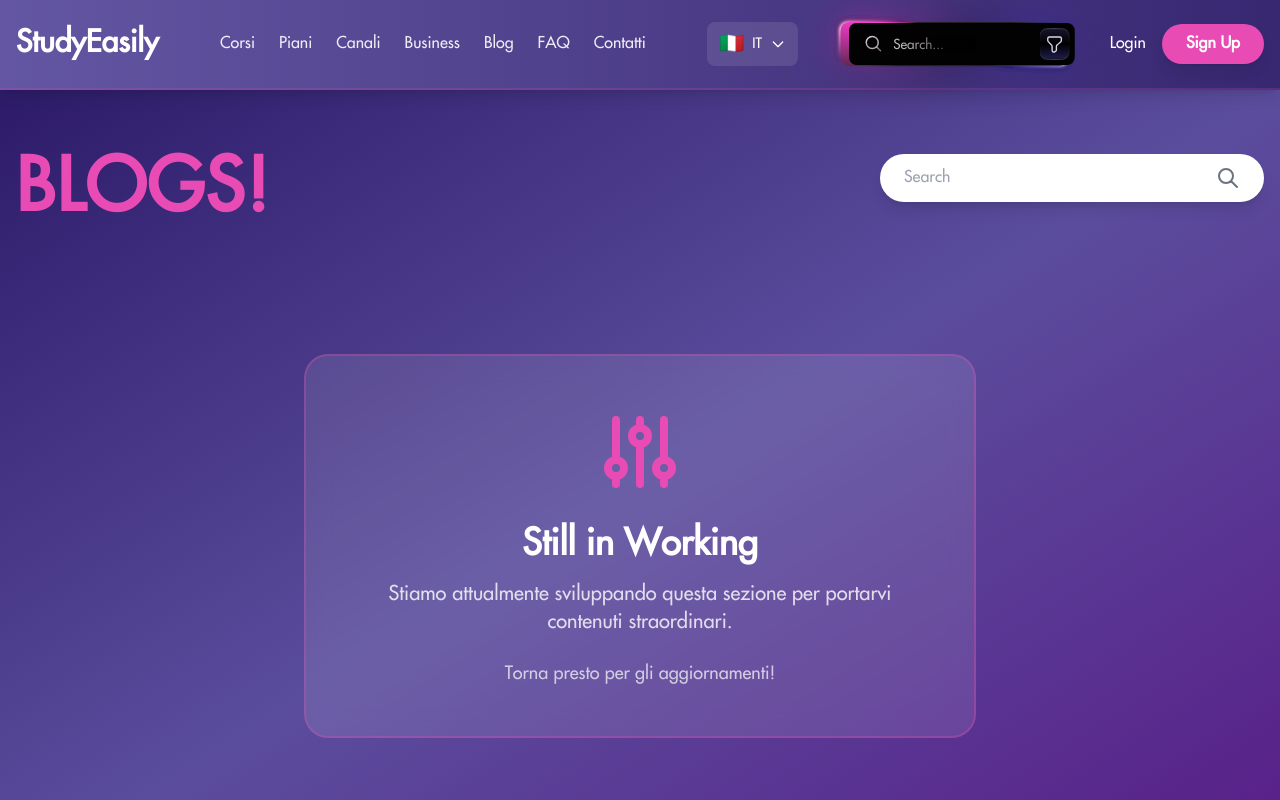
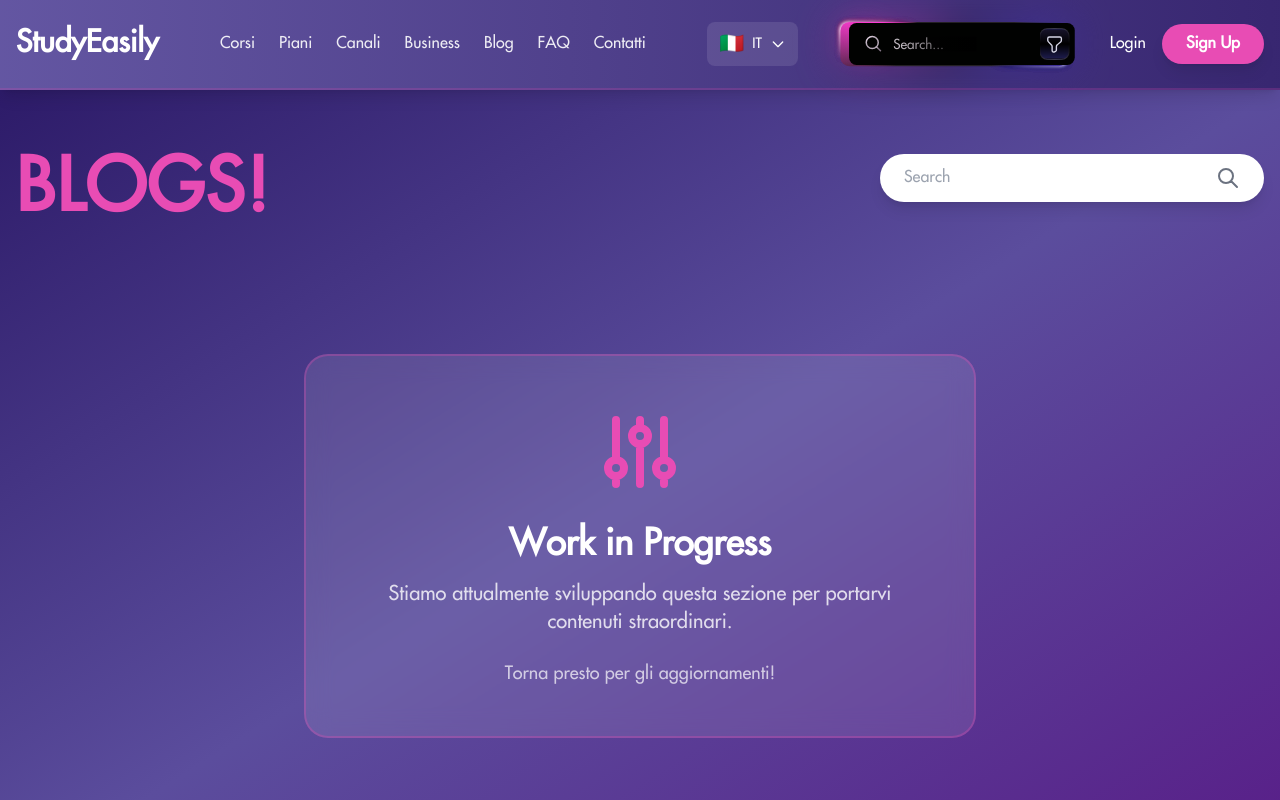
Before and after one commit to yuu04rip/studyeasily-sample, a Next.js app: page /blog in a window 1280 px wide. Shown: the top 800 px of the page. Built offline with nearby package versions, Linux system fonts and the light colour scheme.

Commit message:
Fix grammatical errors in blog work-in-progress translations
Co-authored-by: yuu04rip <99676204+yuu04rip@users.noreply.github.com>

```diff
--- a/contexts/LanguageContext.tsx
+++ b/contexts/LanguageContext.tsx
@@ -36,7 +36,7 @@ const translations: Record<Language, Record<string, string>> = {
 
     // Blog
     'blog.title': 'BLOGS!',
-    'blog.working': 'Still in Working',
+    'blog.working': 'Work in Progress',
     'blog.working.desc': 'Stiamo attualmente sviluppando questa sezione per portarvi contenuti straordinari.',
     'blog.working.check': 'Torna presto per gli aggiornamenti!',
   },
@@ -65,7 +65,7 @@ const translations: Record<Language, Record<string, string>> = {
 
     // Blog
     'blog.title': 'BLOGS!',
-    'blog.working': 'Still in Working',
+    'blog.working': 'Work in Progress',
     'blog.working.desc': 'We\'re currently developing this section to bring you amazing content.',
     'blog.working.check': 'Check back soon for updates!',
   },
@@ -94,7 +94,7 @@ const translations: Record<Language, Record<string, string>> = {
 
     // Blog
     'blog.title': 'BLOGS!',
-    'blog.working': 'In Arbeit',
+    'blog.working': 'In Entwicklung',
     'blog.working.desc': 'Wir entwickeln derzeit diesen Bereich, um Ihnen erstaunliche Inhalte zu bieten.',
     'blog.working.check': 'Schauen Sie bald wieder vorbei!',
   },
```
